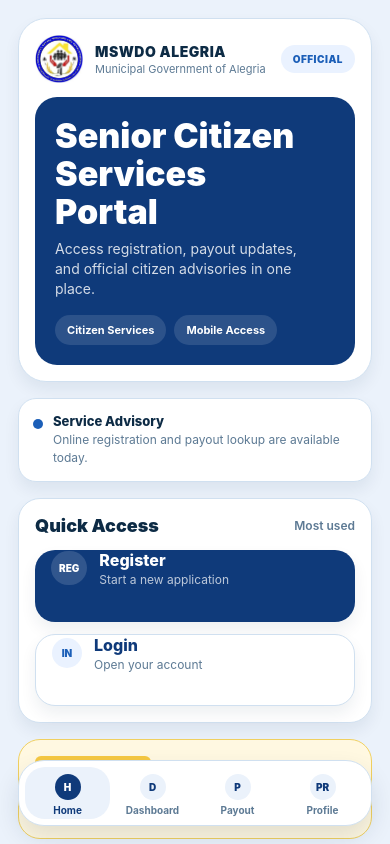
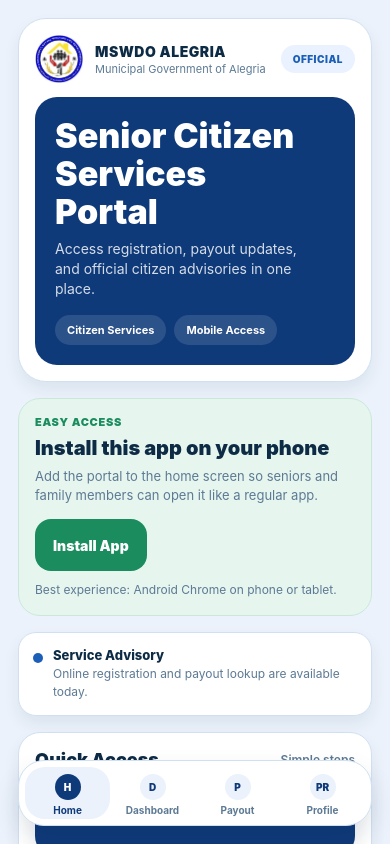
Before and after one commit to tomcaberio99-design/mswdoalegriaapp, a React Native app: screen / in a window 390 px wide. Built offline with nearby package versions, Linux system fonts and the light colour scheme.

Commit message:
Add installable web app support

```diff
--- a/App.js
+++ b/App.js
@@ -1,4 +1,5 @@
-import React, { useMemo, useState } from "react";
+import React, { useEffect, useMemo, useState } from "react";
+import { Platform } from "react-native";
 import HomeScreen from "./src/screens/HomeScreen";
 import RegisterScreen from "./src/screens/RegisterScreen";
 import LoginScreen from "./src/screens/LoginScreen";
@@ -48,10 +49,28 @@ const demoAccount = {
   }
 };
 
+const STORAGE_KEYS = {
+  accounts: "mswdo-accounts",
+  sessionEmail: "mswdo-session-email"
+};
+
+function readWebStorage(key, fallback) {
+  if (Platform.OS !== "web" || typeof window === "undefined") {
+    return fallback;
+  }
+
+  try {
+    const rawValue = window.localStorage.getItem(key);
+    return rawValue ? JSON.parse(rawValue) : fallback;
+  } catch {
+    return fallback;
+  }
+}
+
 export default function App() {
   const [activeScreen, setActiveScreen] = useState("home");
-  const [accounts, setAccounts] = useState([demoAccount]);
-  const [sessionEmail, setSessionEmail] = useState(null);
+  const [accounts, setAccounts] = useState(() => readWebStorage(STORAGE_KEYS.accounts, [demoAccount]));
+  const [sessionEmail, setSessionEmail] = useState(() => readWebStorage(STORAGE_KEYS.sessionEmail, null));
   const [formData, setFormData] = useState(initialForm);
   const [registerStatus, setRegisterStatus] = useState("idle");
   const [registerMessage, setRegisterMessage] = useState("");
@@ -66,6 +85,26 @@ export default function App() {
 
   const age = useMemo(() => calculateAge(formData.birthDate), [formData.birthDate]);
   const payoutStatus = getPayoutStatus(currentUser?.profile?.barangay);
+
+  useEffect(() => {
+    if (Platform.OS !== "web" || typeof window === "undefined") {
+      return;
+    }
+
+    window.localStorage.setItem(STORAGE_KEYS.accounts, JSON.stringify(accounts));
+  }, [accounts]);
+
+  useEffect(() => {
+    if (Platform.OS !== "web" || typeof window === "undefined") {
+      return;
+    }
+
+    if (sessionEmail) {
+      window.localStorage.setItem(STORAGE_KEYS.sessionEmail, JSON.stringify(sessionEmail));
+    } else {
+      window.localStorage.removeItem(STORAGE_KEYS.sessionEmail);
+    }
+  }, [sessionEmail]);
 
   function navigate(screen) {
     const protectedScreens = ["dashboard", "payout", "profile"];
--- a/app.json
+++ b/app.json
@@ -3,11 +3,22 @@
     "name": "Senior Citizen Services Portal",
     "slug": "senior-citizen-services-portal",
     "version": "1.0.0",
+    "description": "Senior-friendly portal for registration, payout updates, and citizen advisories in Alegria.",
+    "icon": "./assets/mswdo-logo.jpg",
     "orientation": "portrait",
     "web": {
       "bundler": "metro",
       "output": "single",
-      "favicon": "./assets/mswdo-logo.jpg"
+      "favicon": "./assets/mswdo-logo.jpg",
+      "name": "Senior Citizen Services Portal",
+      "shortName": "Alegria SC",
+      "description": "Installable senior citizen services portal for LGU Alegria.",
+      "lang": "en",
+      "themeColor": "#1C5FB8",
+      "backgroundColor": "#EBF2FB",
+      "display": "standalone",
+      "startUrl": ".",
+      "scope": "/"
     },
     "assetBundlePatterns": [
       "**/*"
--- /dev/null
+++ b/src/components/WebInstallCard.js
@@ -0,0 +1,168 @@
+import React, { useEffect, useState } from "react";
+import { Platform, Pressable, StyleSheet, Text, View } from "react-native";
+import { theme } from "../theme";
+
+export default function WebInstallCard() {
+  const [deferredPrompt, setDeferredPrompt] = useState(null);
+  const [isInstalled, setIsInstalled] = useState(false);
+  const [message, setMessage] = useState("");
+
+  useEffect(() => {
+    if (Platform.OS !== "web" || typeof window === "undefined") {
+      return undefined;
+    }
+
+    const standalone =
+      window.matchMedia?.("(display-mode: standalone)")?.matches || window.navigator.standalone;
+
+    if (standalone) {
+      setIsInstalled(true);
+    }
+
+    function handleBeforeInstallPrompt(event) {
+      event.preventDefault();
+      setDeferredPrompt(event);
+    }
+
+    function handleInstalled() {
+      setIsInstalled(true);
+      setDeferredPrompt(null);
+      setMessage("Installed successfully. Open it from your home screen anytime.");
+    }
+
+    window.addEventListener("beforeinstallprompt", handleBeforeInstallPrompt);
+    window.addEventListener("appinstalled", handleInstalled);
+
+    return () => {
+      window.removeEventListener("beforeinstallprompt", handleBeforeInstallPrompt);
+      window.removeEventListener("appinstalled", handleInstalled);
+    };
+  }, []);
+
+  async function handleInstall() {
+    if (!deferredPrompt) {
+      setMessage("Open this app in Android Chrome and choose Install App or Add to Home screen.");
+      return;
+    }
+
+    deferredPrompt.prompt();
+    const choice = await deferredPrompt.userChoice;
+
+    if (choice.outcome === "accepted") {
+      setMessage("Installing app...");
+    } else {
+      setMessage("Install canceled. You can try again anytime.");
+    }
+
+    setDeferredPrompt(null);
+  }
+
+  if (Platform.OS !== "web") {
+    return null;
+  }
+
+  if (isInstalled) {
+    return (
+      <View style={[styles.card, styles.successCard]}>
+        <Text style={styles.successTitle}>Installed on this device</Text>
+        <Text style={styles.successBody}>
+          The portal is ready on your home screen for faster senior-friendly access.
+        </Text>
+      </View>
+    );
+  }
+
+  return (
+    <View style={styles.card}>
+      <View style={styles.headerRow}>
+        <View style={styles.textColumn}>
+          <Text style={styles.kicker}>EASY ACCESS</Text>
+          <Text style={styles.title}>Install this app on your phone</Text>
+          <Text style={styles.body}>
+            Add the portal to the home screen so seniors and family members can open it
+            like a regular app.
+          </Text>
+        </View>
+        <Pressable style={styles.button} onPress={handleInstall}>
+          <Text style={styles.buttonText}>Install App</Text>
+        </Pressable>
+      </View>
+
+      <Text style={styles.helper}>Best experience: Android Chrome on phone or tablet.</Text>
+      {message ? <Text style={styles.feedback}>{message}</Text> : null}
+    </View>
+  );
+}
+
+const styles = StyleSheet.create({
+  card: {
+    backgroundColor: theme.colors.greenSoft,
+    borderRadius: theme.radius.lg,
+    borderWidth: 1,
+    borderColor: "#C9E8DA",
+    padding: 16,
+    marginBottom: 16,
+    gap: 10
+  },
+  successCard: {
+    backgroundColor: "#EDF8F1"
+  },
+  headerRow: {
+    gap: 14
+  },
+  textColumn: {
+    gap: 6
+  },
+  kicker: {
+    color: theme.colors.green,
+    fontSize: 11,
+    fontWeight: "900",
+    letterSpacing: 0.7
+  },
+  title: {
+    color: theme.colors.text,
+    fontSize: 20,
+    lineHeight: 26,
+    fontWeight: "900"
+  },
+  body: {
+    color: theme.colors.muted,
+    fontSize: 13,
+    lineHeight: 19
+  },
+  button: {
+    minHeight: 52,
+    borderRadius: 16,
+    backgroundColor: theme.colors.green,
+    alignItems: "center",
+    justifyContent: "center",
+    paddingHorizontal: 18,
+    alignSelf: "flex-start"
+  },
+  buttonText: {
+    color: theme.colors.white,
+    fontSize: 14,
+    fontWeight: "900"
+  },
+  helper: {
+    color: theme.colors.muted,
+    fontSize: 12,
+    lineHeight: 18
+  },
+  feedback: {
+    color: theme.colors.text,
+    fontSize: 12,
+    lineHeight: 18,
+    fontWeight: "700"
+  },
+  successTitle: {
+    color: theme.colors.green,
+    fontSize: 18,
+    fontWeight: "900"
+  },
+  successBody: {
+    color: theme.colors.text,
+    fontSize: 13,
+    lineHeight: 19
+  }
+});
--- a/src/screens/HomeScreen.js
+++ b/src/screens/HomeScreen.js
@@ -2,6 +2,7 @@ import React from "react";
 import { Pressable, StyleSheet, Text, View } from "react-native";
 import BrandHero from "../components/BrandHero";
 import ScreenContainer from "../components/ScreenContainer";
+import WebInstallCard from "../components/WebInstallCard";
 import { payoutBulletin, services } from "../data/portalData";
 import { theme } from "../theme";
 
@@ -20,6 +21,8 @@ export default function HomeScreen({ onNavigate }) {
         subtitle="Access registration, payout updates, and official citizen advisories in one place."
       />
 
+      <WebInstallCard />
+
       <View style={styles.noticeStrip}>
         <View style={styles.noticeStripDot} />
         <View style={styles.noticeStripBody}>
@@ -33,7 +36,7 @@ export default function HomeScreen({ onNavigate }) {
       <View style={styles.quickCard}>
         <View style={styles.quickCardHeader}>
           <Text style={styles.quickCardTitle}>Quick Access</Text>
-          <Text style={styles.quickCardMeta}>Most used</Text>
+          <Text style={styles.quickCardMeta}>Simple steps</Text>
         </View>
 
         <View style={styles.actionRow}>
```
Also changed, not shown: public/index.html (added, +54 -0 lines), public/sw.js (added, +40 -0 lines), public/logo192.png (added), public/logo512.png (added), public/manifest.json (added), vercel.json.
